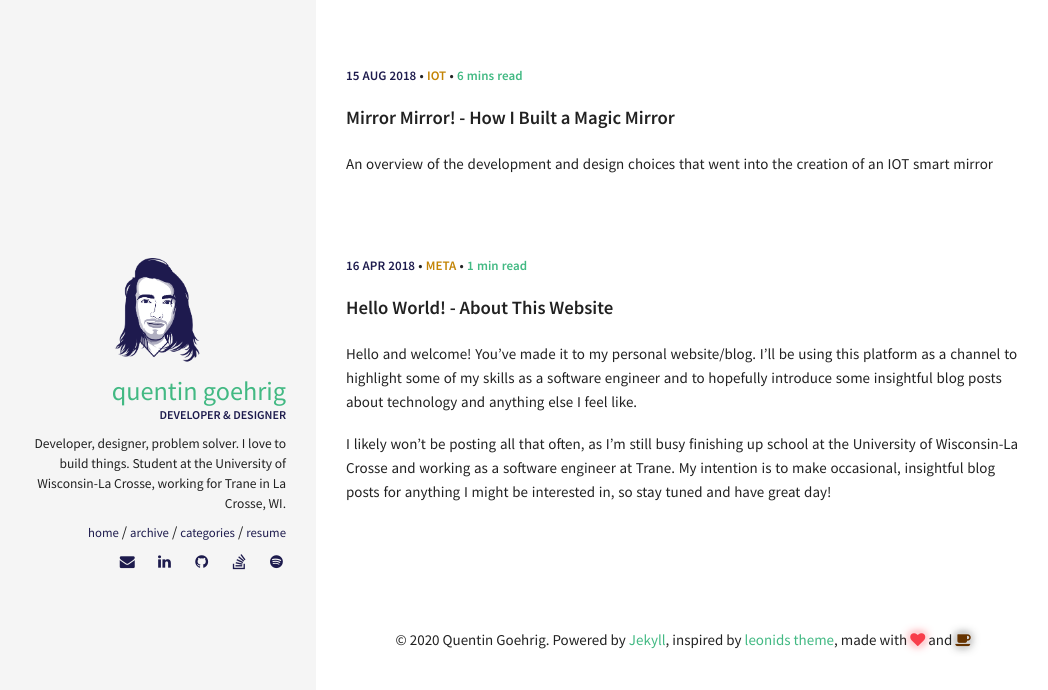
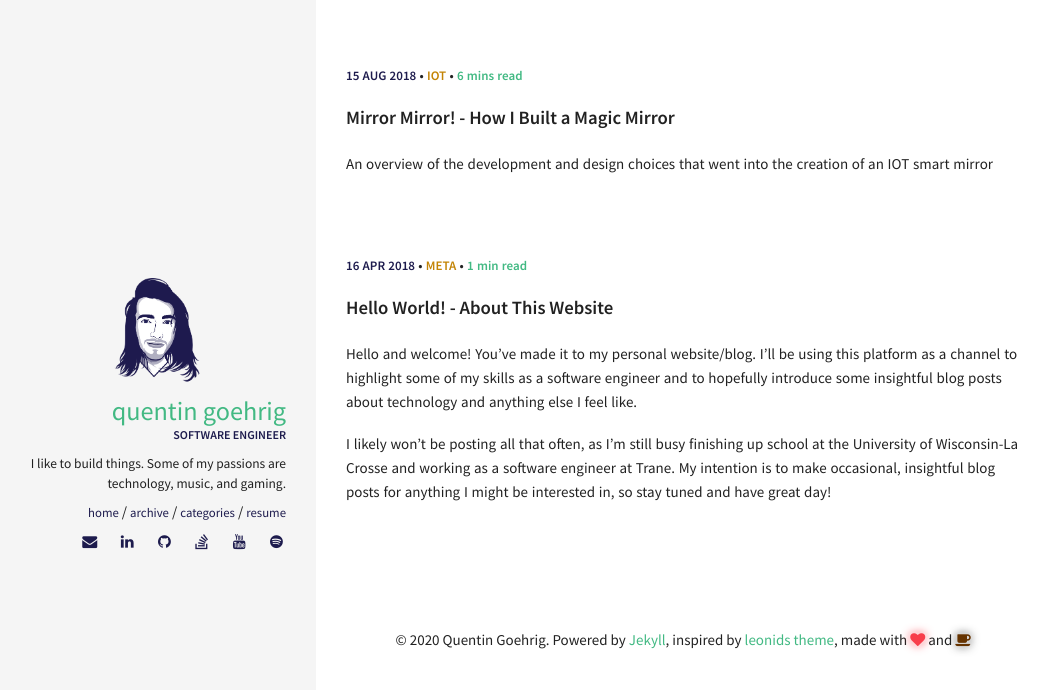
Before and after one commit to qgoehrig/qgoehrig.github.io, a Jekyll site: the page built from index.html, in a window 1280 px wide. Shown: the top 690 px of the page, without its empty margins (4-1052 px from the left). Built offline with Jekyll 4.4.1, drawn with Linux system fonts in a browser that asks for light colours.

Commit message:
update resume and add youtube info

```diff
--- a/_config.yml
+++ b/_config.yml
@@ -35,8 +35,8 @@ kramdown:
 owner:
   name: Quentin Goehrig
   avatar: sketch-1.png
-  job: "Developer & Designer"
-  bio: "Developer, designer, problem solver. I love to build things. Student at the University of Wisconsin-La Crosse, working for Trane in La Crosse, WI."
+  job: "Software Engineer"
+  bio: "I like to build things. Some of my passions are technology, music, and gaming."
   email: quentin.360@hotmail.com
   disqus-shortname: qgoehrig
   twitter:
@@ -60,7 +60,7 @@ owner:
   foursquare: #username
   steam: #username
   dribbble: #username
-  youtube: #username
+  youtube: UCafslaUL_-LELwEqqmfEedA
   soundcloud: #username
   weibo: #username
   flickr: #username
--- a/_includes/social-links.html
+++ b/_includes/social-links.html
@@ -30,7 +30,7 @@
     {% if author.pinterest %}<li><a href="http://www.pinterest.com/{{ author.pinterest }}" class="social-link-item" target="_blank"><i class="fa fa-fw fa-pinterest"></i></a></li>{% endif %}
     {% if author.foursquare %}<li><a href="http://foursquare.com/{{ author.foursquare }}" class="social-link-item" target="_blank"><i class="fa fa-fw fa-foursquare"></i></a></li>{% endif %}
     {% if author.steam %}<li><a href="http://steamcommunity.com/id/{{ author.steam }}" class="social-link-item" target="_blank"><i class="fa fa-fw fa-steam"></i></a></li>{% endif %}
-    {% if author.youtube %}<li><a href="https://youtube.com/user/{{ author.youtube }}" class="social-link-item" target="_blank"><i class="fa fa-fw fa-youtube"></i></a></li>{% endif %}
+    {% if author.youtube %}<li><a href="https://youtube.com/channel/{{ author.youtube }}" class="social-link-item" target="_blank"><i class="fa fa-fw fa-youtube"></i></a></li>{% endif %}
     {% if author.soundcloud %}<li><a href="http://soundcloud.com/{{ author.soundcloud }}" class="social-link-item" target="_blank"><i class="fa fa-fw fa-soundcloud"></i></a></li>{% endif %}
     {% if author.weibo %}<li><a href="http://www.weibo.com/{{ author.weibo }}" class="social-link-item" target="_blank"><i class="fa fa-fw fa-weibo"></i></a></li>{% endif %}
     {% if author.flickr %}<li><a href="http://www.flickr.com/{{ author.flickr }}" class="social-link-item" target="_blank"><i class="fa fa-fw fa-flickr"></i></a></li>{% endif %}
```
Also changed, not shown: 1 other file.
